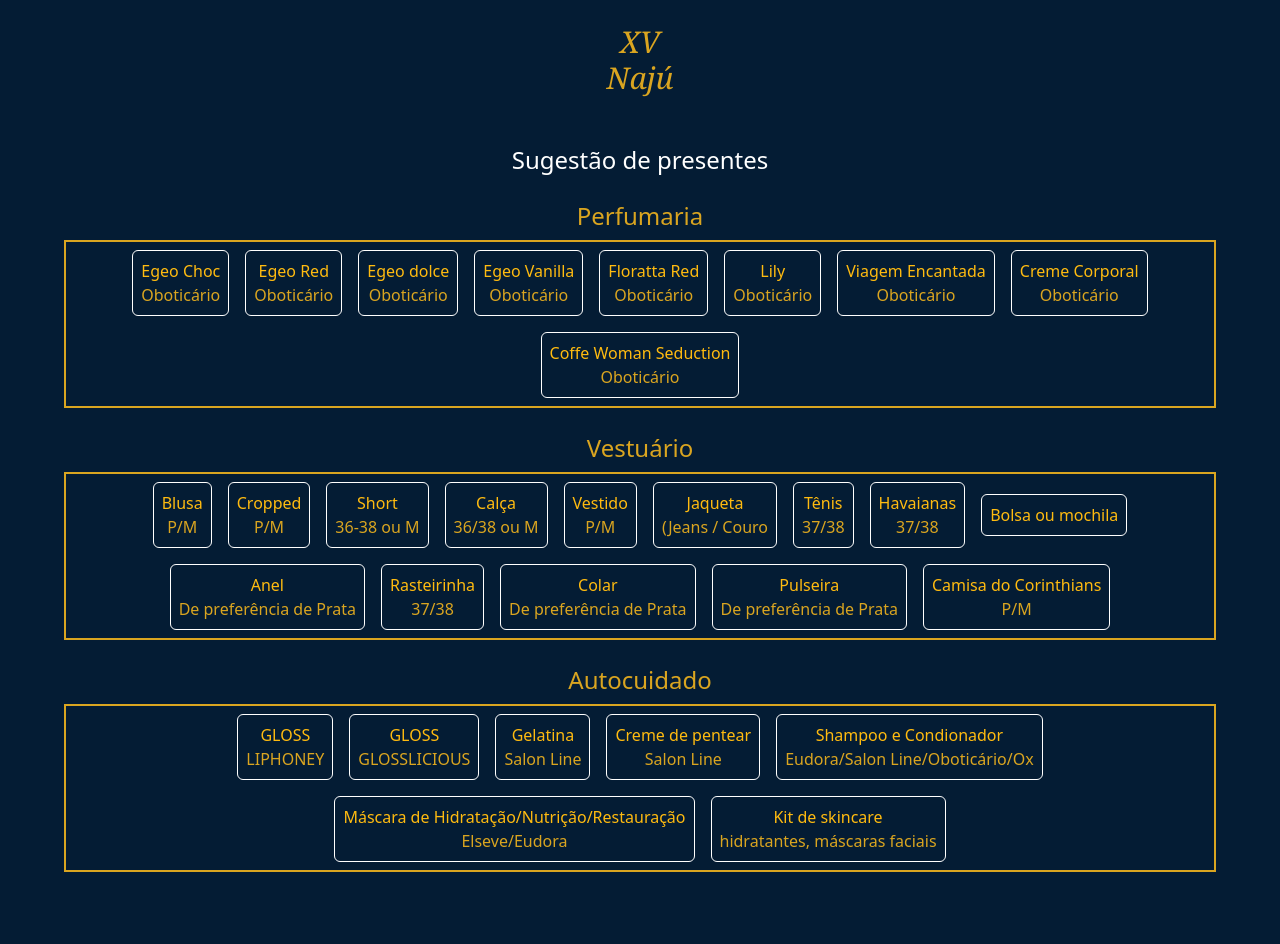
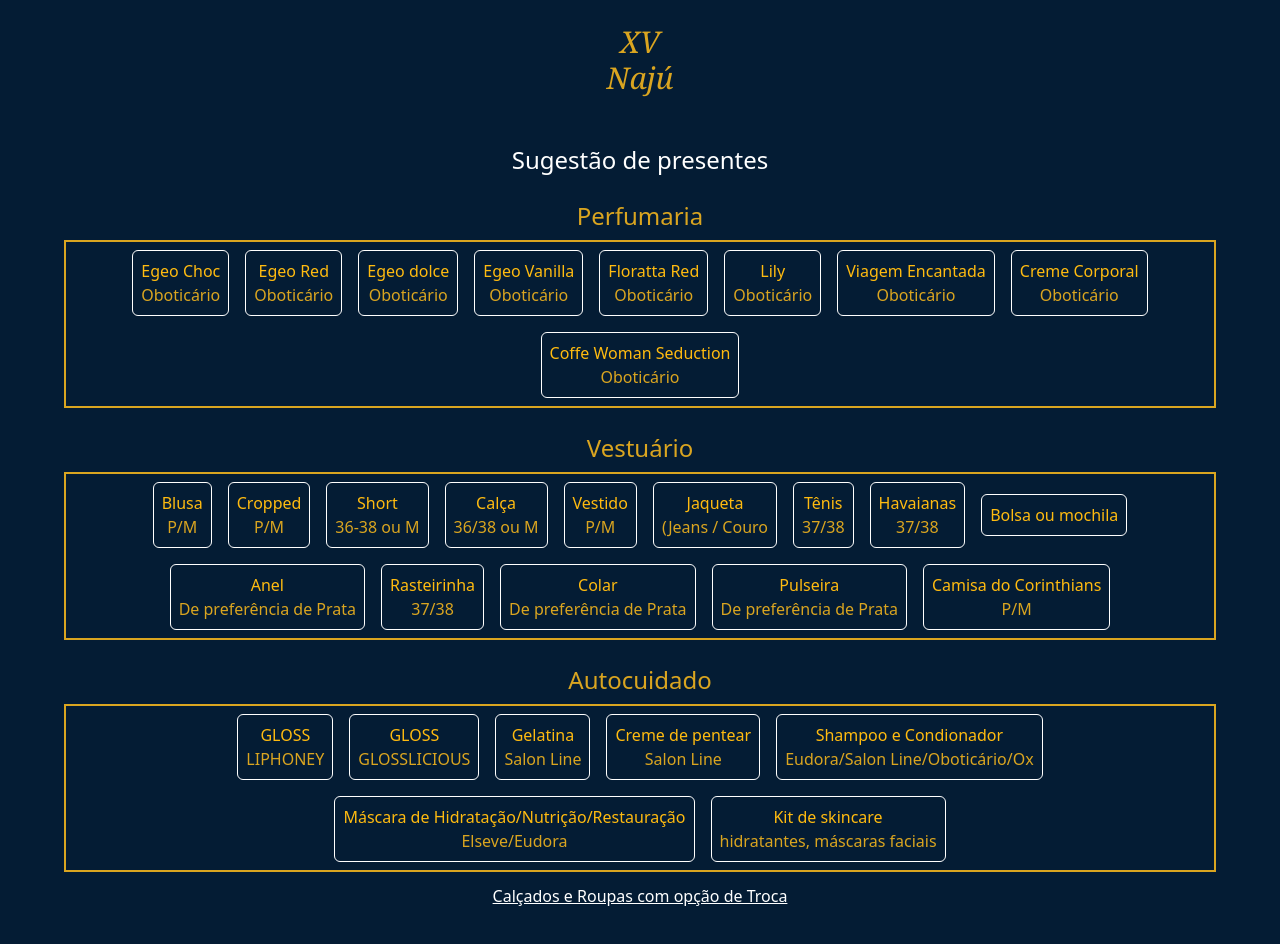
Before and after one commit to AndDev741/naju-invite, a React (Vite) app: page /sugestao in a window 1280 px wide. Built offline with nearby package versions, Linux system fonts and the light colour scheme; no server answers; a web font is replaced by a local one.

Commit message:
feat: New phrase in giftSugestion

```diff
--- a/src/pages/giftSugestion.jsx
+++ b/src/pages/giftSugestion.jsx
@@ -73,6 +73,7 @@
                         </div>
                     ))}
                 </div>
+                <p className="text-white mb-4 underline">Calçados e Roupas com opção de Troca</p>
             </main>
         </>
     )
```
